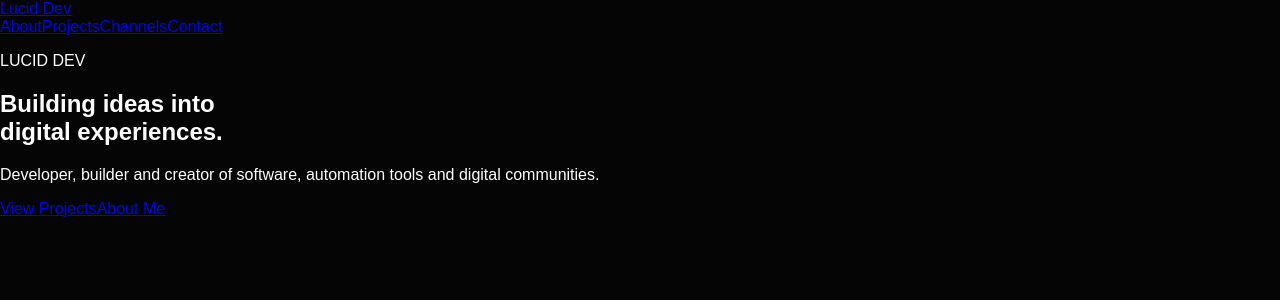
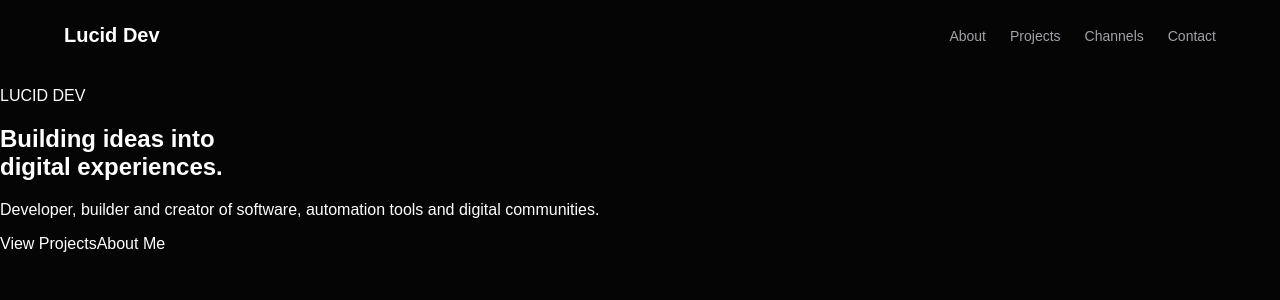
Before and after one commit to lawrencenjeri4-lgtm/lucid-dev-portfolio, a Next.js app: page / in a window 1280 px wide. Shown: the top 300 px of the page. Built offline with nearby package versions, Linux system fonts and the light colour scheme.

Commit message:
Add styles for navigation and links in globals.css

```diff
--- a/app/globals.css
+++ b/app/globals.css
@@ -12,3 +12,38 @@ body {
   color: #ffffff;
   font-family: Arial, Helvetica, sans-serif;
 }
+
+a {
+  color: inherit;
+  text-decoration: none;
+}
+
+nav {
+  width: 100%;
+  max-width: 1200px;
+  margin: 0 auto;
+  padding: 24px;
+  display: flex;
+  align-items: center;
+  justify-content: space-between;
+}
+
+nav > a {
+  font-size: 20px;
+  font-weight: 700;
+}
+
+nav div {
+  display: flex;
+  gap: 24px;
+}
+
+nav div a {
+  color: #a1a1aa;
+  font-size: 14px;
+  transition: color 0.2s ease;
+}
+
+nav div a:hover {
+  color: #ffffff;
+}
```
